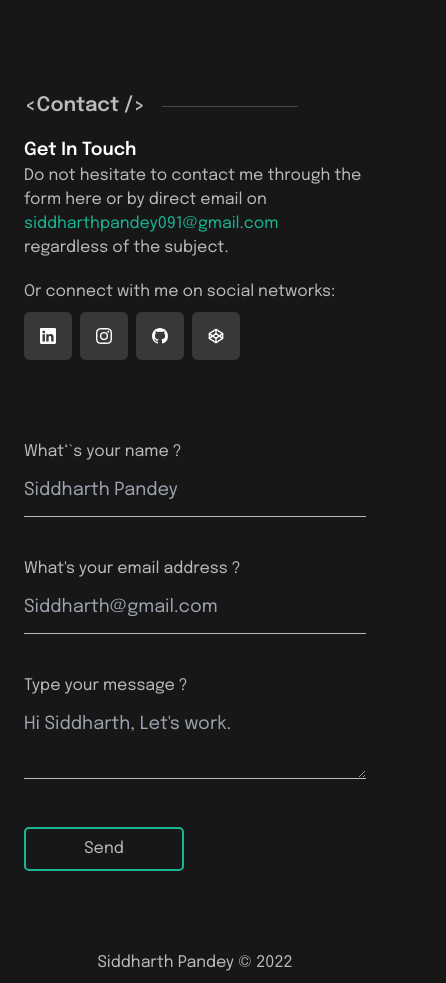
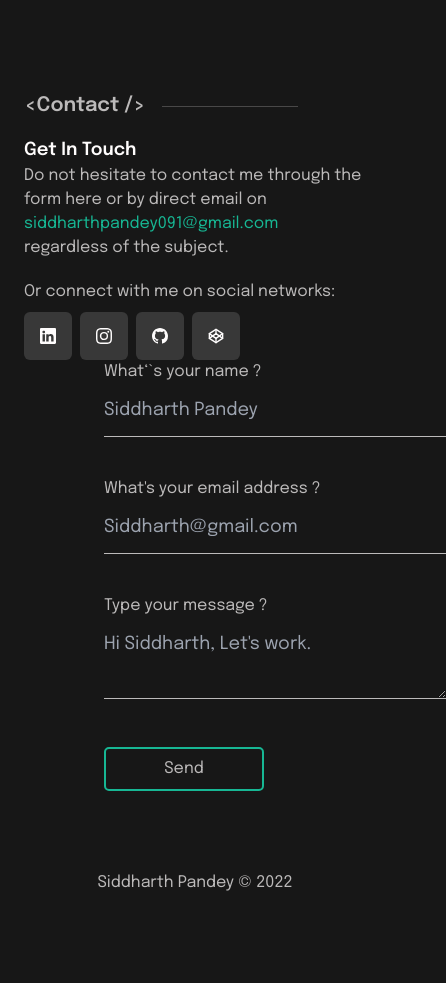
Before and after one commit to siddharthpandey091/creativesiddharth, a Next.js app: page / in a window 390 px wide. Shown: the part 5840-6823 px from the top of the page, 446 px wide, since content can reach past the window. After the commit the page ends 6743 px from the top, so only its background shows below. Built offline with nearby package versions, Linux system fonts and the light colour scheme.

Commit message:
Update Contact.jsx

```diff
--- a/components/Contact.jsx
+++ b/components/Contact.jsx
@@ -43,11 +43,11 @@ const Contact = () => {
 
   return (
     <div className="w-full h-auto flex flex-col relative mb-20">
-      <div className="flex gap-4 items-center">
+      <div className="flex space-x-4 items-center">
         <p className="text-xl font-semibold">&#60;Contact &#47;&#62;</p>
         <div className="md:w-[60%] w-[40%] h-[1px] bg-borderColor opacity-30"></div>
       </div>
-      <div className="mt-4 w-full flex md:flex-row flex-col justify-between md:gap-32 gap-20">
+      <div className="mt-4 w-full flex md:flex-row flex-col justify-between md:space-x-32 space-x-20">
         <div className="md:w-[50%] w-full">
           <h1 className="text-lg text-primary font-semibold">Get In Touch</h1>
           <p className="mb-5">
@@ -62,7 +62,7 @@ const Contact = () => {
             regardless of the subject.
           </p>
           <p className="mb-2">Or connect with me on social networks:</p>
-          <div className="flex gap-2 items-center">
+          <div className="flex space-x-2 items-center">
             <a
               className="p-4 bg-cardColor rounded-md hover:bg-highlight"
               href="https://www.linkedin.com/in/siddharthpandeydev/"
```
